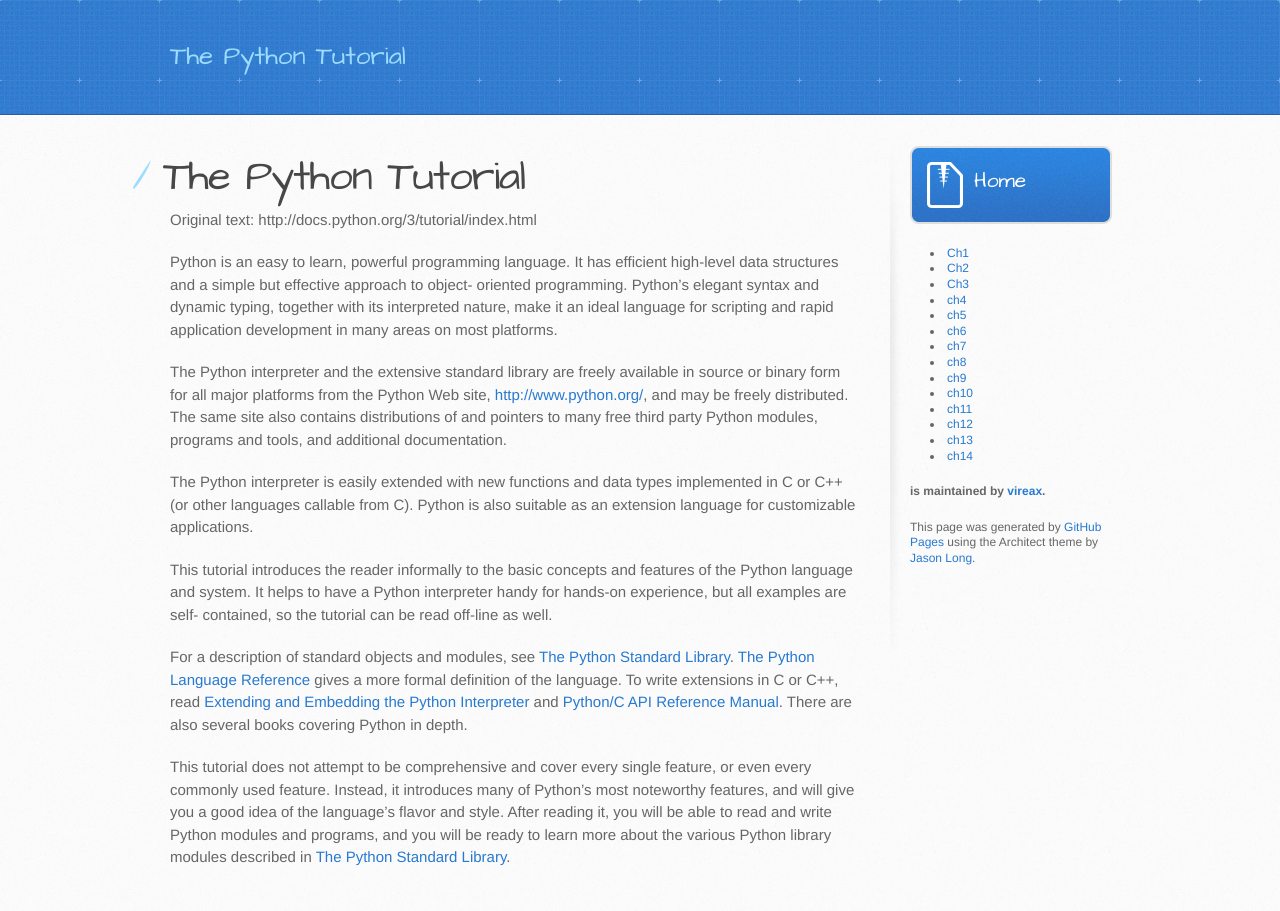
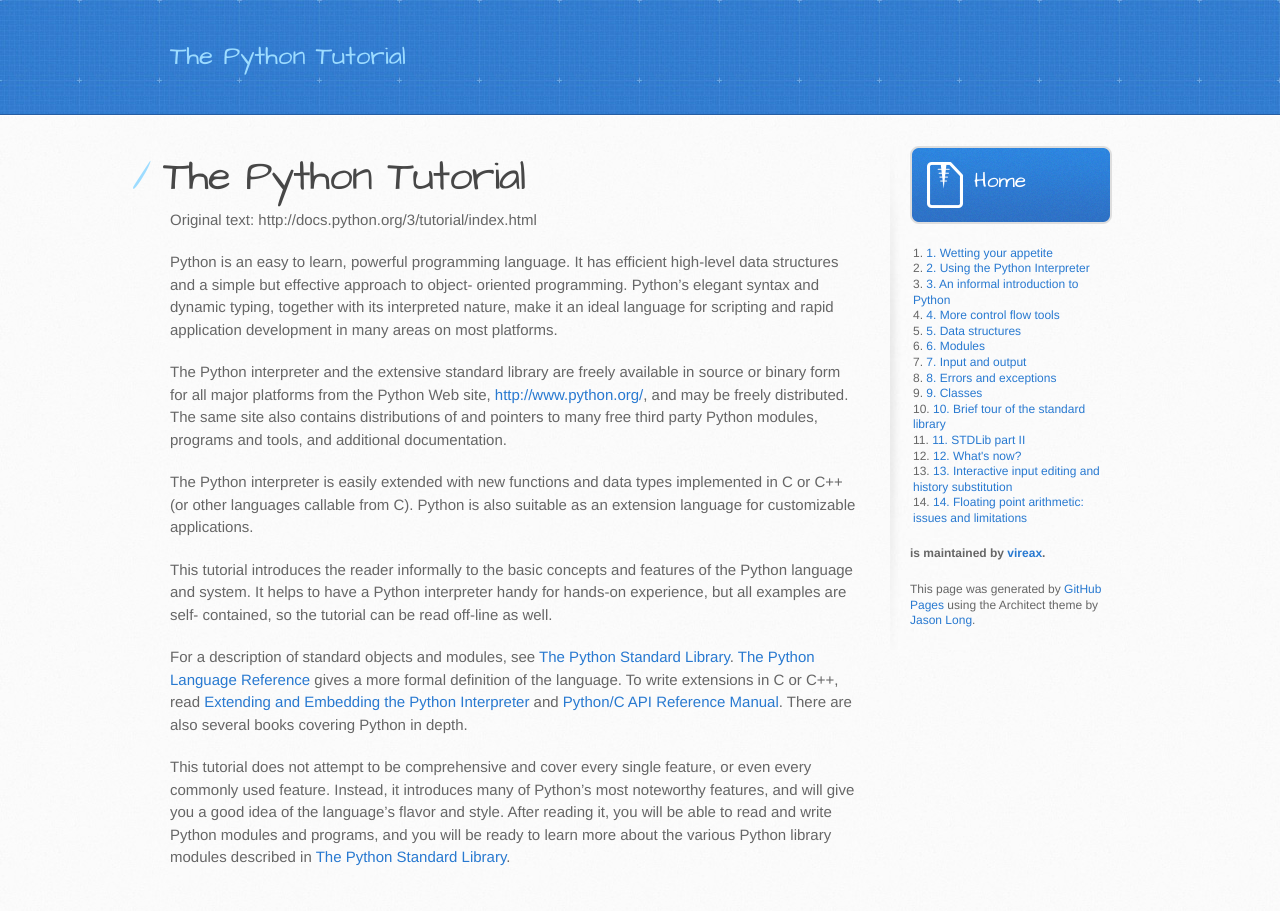
Before and after one commit to vireax/the-python-tutorial, a Jekyll site: the page built from index.md, in a window 1280 px wide. Built offline with Jekyll 4.4.1, drawn with Linux system fonts in a browser that asks for light colours.

Commit message:
Update default.html

```diff
--- a/_layouts/default.html
+++ b/_layouts/default.html
@@ -42,22 +42,22 @@
             .tar.gz file
           </a-->
           <a href="{{ site.baseurl }}" class="button">Home</a>
-          <ul>
-          <li><a href="ch01.html" class="">Ch1</a></li>
-          <li><a href="ch02.html" class="">Ch2</a></li>
-          <li><a href="ch03.html" class="">Ch3</a></li>
-          <li><a href="ch04.html" class="">ch4</a></li>
-          <li><a href="ch05.html" class="">ch5</a></li>
-          <li><a href="ch06.html" class="">ch6</a></li>
-          <li><a href="ch07.html" class="">ch7</a></li>
-          <li><a href="ch08.html" class="">ch8</a></li>
-          <li><a href="ch09.html" class="">ch9</a></li>
-          <li><a href="ch10.html" class="">ch10</a></li>
-          <li><a href="ch11.html" class="">ch11</a></li>
-          <li><a href="ch12.html" class="">ch12</a></li>
-          <li><a href="ch13.html" class="">ch13</a></li>
-          <li><a href="ch14.html" class="">ch14</a></li>
-          </ul>
+          <ol>
+          <li><a href="ch01.html" class="">1. Wetting your appetite</a></li>
+          <li><a href="ch02.html" class="">2. Using the Python Interpreter</a></li>
+          <li><a href="ch03.html" class="">3. An informal introduction to Python</a></li>
+          <li><a href="ch04.html" class="">4. More control flow tools</a></li>
+          <li><a href="ch05.html" class="">5. Data structures</a></li>
+          <li><a href="ch06.html" class="">6. Modules</a></li>
+          <li><a href="ch07.html" class="">7. Input and output</a></li>
+          <li><a href="ch08.html" class="">8. Errors and exceptions</a></li>
+          <li><a href="ch09.html" class="">9. Classes</a></li>
+          <li><a href="ch10.html" class="">10. Brief tour of the standard library</a></li>
+          <li><a href="ch11.html" class="">11. STDLib part II</a></li>
+          <li><a href="ch12.html" class="">12. What's now?</a></li>
+          <li><a href="ch13.html" class="">13. Interactive input editing and history substitution</a></li>
+          <li><a href="ch14.html" class="">14. Floating point arithmetic: issues and limitations</a></li>
+          </ol>
 
           <p class="repo-owner"><a href="https://github.com/vireax/the-python-tutorial"></a> is maintained by <a href="https://github.com/vireax">vireax</a>.</p>
 
```
